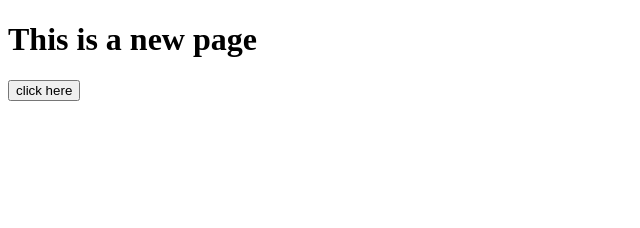
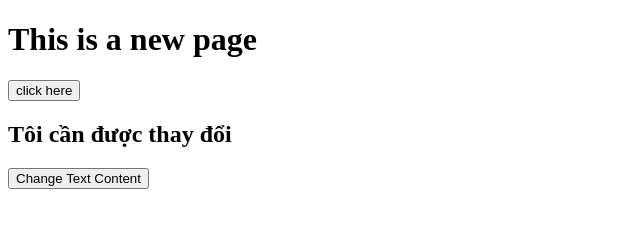
Before and after one commit to LeDuyKhanh1989/OrderForm, a plain HTML site: page nhungJS1.html in a window 1280 px wide. Shown: the whole page, without its empty margins (0-640 px from the left). Drawn offline with Linux system fonts and the light colour scheme.

Commit message:
Update bài tập nhúng JS

```diff
--- a/js1.js
+++ b/js1.js
@@ -1 +1,5 @@
 alert('Hello World!')
+var changetext = "Xin chào JS, Tôi đã vừa thay đổi font chữ trong thẻ H2"
+function thay_chu(){
+    document.getElementById('changetext').innerHTML=changetext;
+}
--- a/nhungJS1.html
+++ b/nhungJS1.html
@@ -10,7 +10,8 @@
 <body id="demo">
     <H1>This is a new page</H1>
     <button type="button" onclick="document.getElementById('click').innerHTML=alert('Xin chào JS!')">click here</button>
-
+    <H2 id="changetext">Tôi cần được thay đổi</H2>
+    <button type="button" onclick="thay_chu()">Change Text Content</button>
 
 </body>
 <script src="js1.js"> </script>
```
